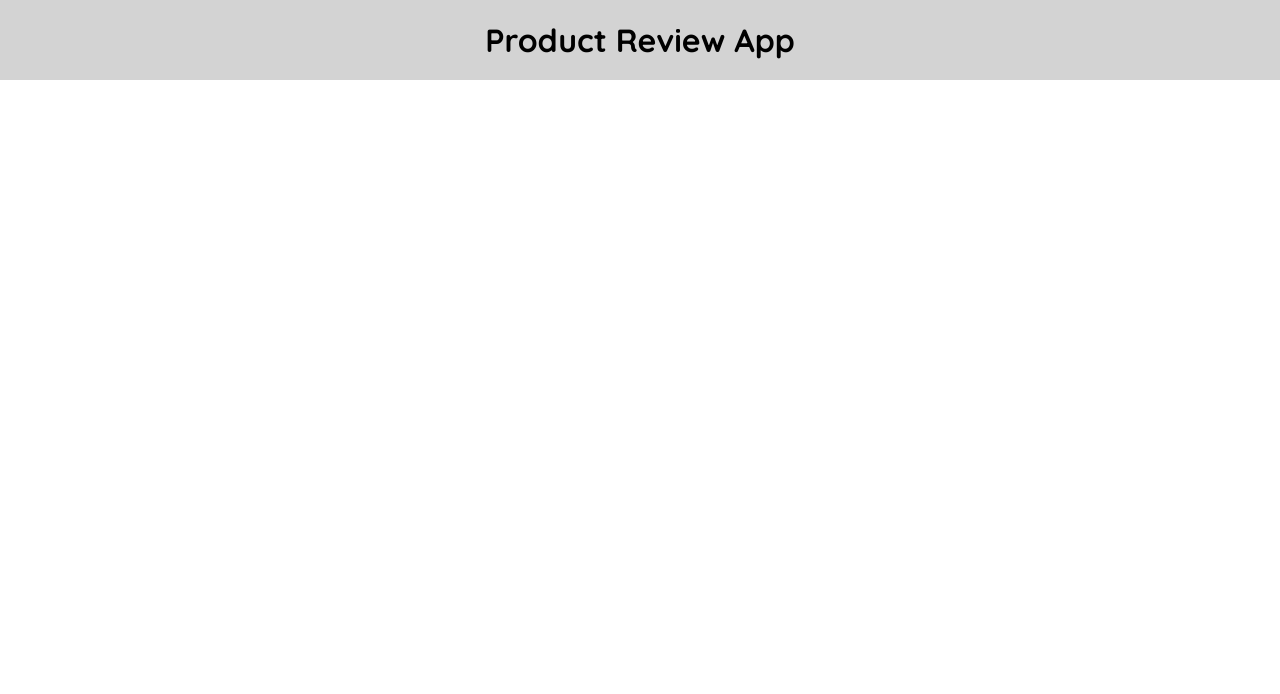
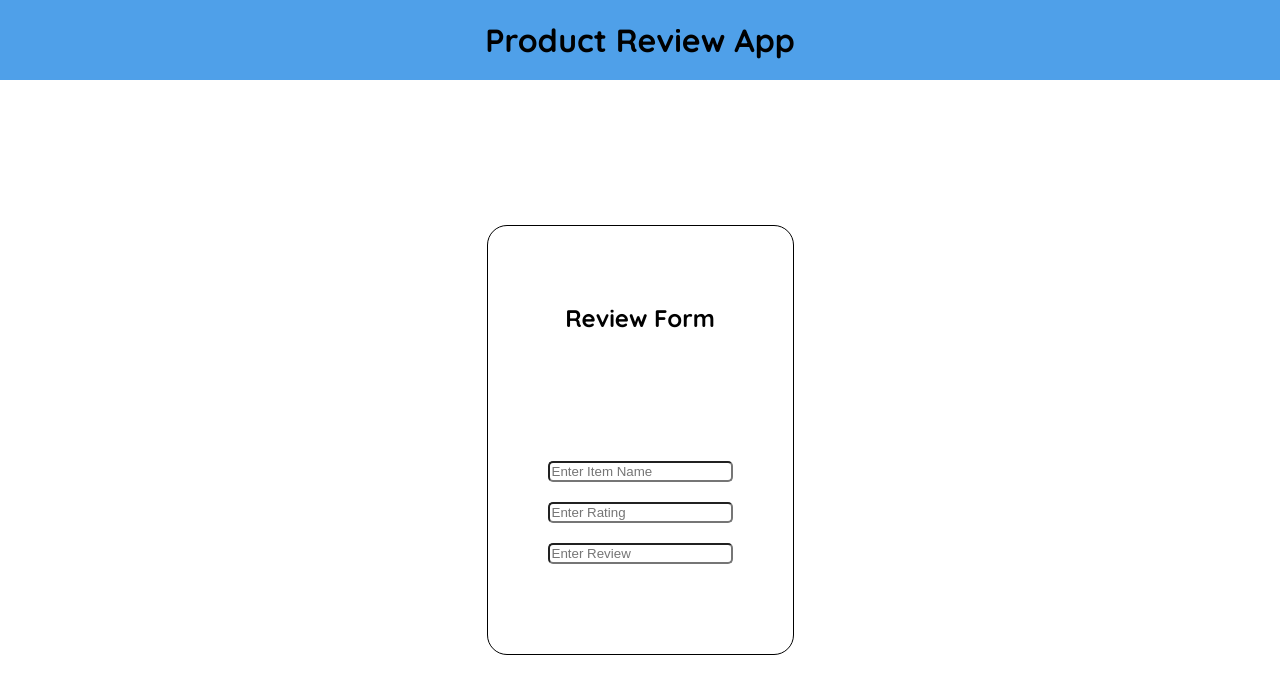
Before and after one commit to Siar416/review-app, a React (Create React App) app in the folder frontend/: page /create-review in a window 1280 px wide. Before the commit this address had no page. Shown: the top 694 px of the page. Built offline with nearby package versions, Linux system fonts and the light colour scheme.

Commit message:
created form to add a review

```diff
--- a/frontend/src/App.js
+++ b/frontend/src/App.js
@@ -2,6 +2,7 @@ import { BrowserRouter, Routes, Route } from "react-router-dom";
 import Navbar from "./components/Navbar";
 import Home from "./pages/Home";
 import ReviewDetails from "./components/ReviewDetails";
+import ReviewForm from "./components/ReviewForm";
 
 function App() {
   return (
@@ -11,6 +12,7 @@ function App() {
         <Routes>
           <Route exact path="/" element={<Home />} />
           <Route path="/reviews-list" element={<ReviewDetails />} />
+          <Route path="/create-review" element={<ReviewForm />} />
         </Routes>
       </BrowserRouter>
     </div>
--- /dev/null
+++ b/frontend/src/components/ReviewForm.jsx
@@ -0,0 +1,25 @@
+const ReviewForm = () => {
+  return (
+    <form className="form-wrapper">
+      <div className="form-container">
+        <div className="form-title">
+          <h1>Review Form</h1>
+        </div>
+
+        <div className="form-inputs">
+          <input className="inputs" type="text" placeholder="Enter Item Name" />
+          <input
+            className="inputs"
+            type="number"
+            placeholder="Enter Rating"
+            min="1"
+            max="5"
+          />
+          <input className="inputs" type="text" placeholder="Enter Review" />
+        </div>
+      </div>
+    </form>
+  );
+};
+
+export default ReviewForm;
--- a/frontend/src/index.css
+++ b/frontend/src/index.css
@@ -131,10 +131,11 @@ table {
   width: 100vw;
   height: 100vh;
   font-family: 'Quicksand', sans-serif;
+
 }
 
 .navbar  {
-  background-color: lightgrey;
+  background-color: #4fa0e9;
   line-height: 5rem;
   display: flex;
   justify-content: center;
@@ -167,6 +168,7 @@ table {
   border-radius: 20px;
   text-align: center;
   font-weight: 900;
+
 }
 
 .review-details {
@@ -187,6 +189,7 @@ table {
   padding: 20px;
   width: 30%;
   border-radius: 10px;
+  background-color: #4fa0e9;
 }
 
 
@@ -195,9 +198,43 @@ table {
   font-size: 1.2rem;
   font-weight: 400;
   margin: 10px;
+
 }
 
 .title {
   font-size: 1.5rem;
   font-weight: 900;
 }
+
+.form-wrapper{
+  display: flex;
+  justify-content: center;
+  align-items: center;
+  min-height: 90%;
+}
+
+.form-container {
+  border: 1px solid black;
+  display: flex;
+  flex-direction: column;
+  padding: 20px 50px ;
+  justify-content: space-around;
+  height: 430px;
+  border-radius: 20px;
+}
+
+.form-title {
+  display: flex;
+  justify-content: center;
+  font-size: 1.5rem;
+}
+
+.form-inputs {
+  display: flex;
+  flex-direction: column;
+}
+
+.inputs {
+  margin: 10px;
+  border-radius: 5px;
+}
```
